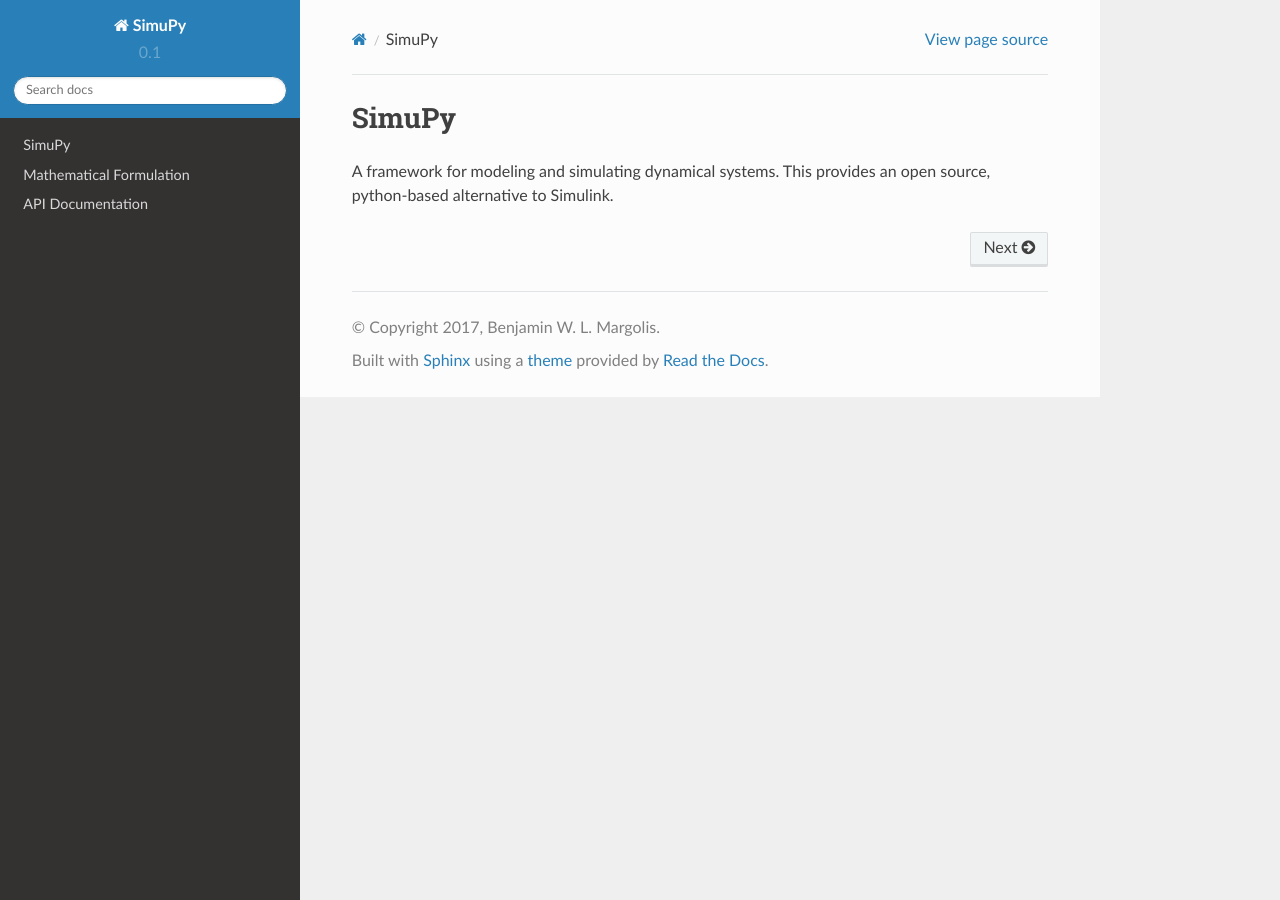
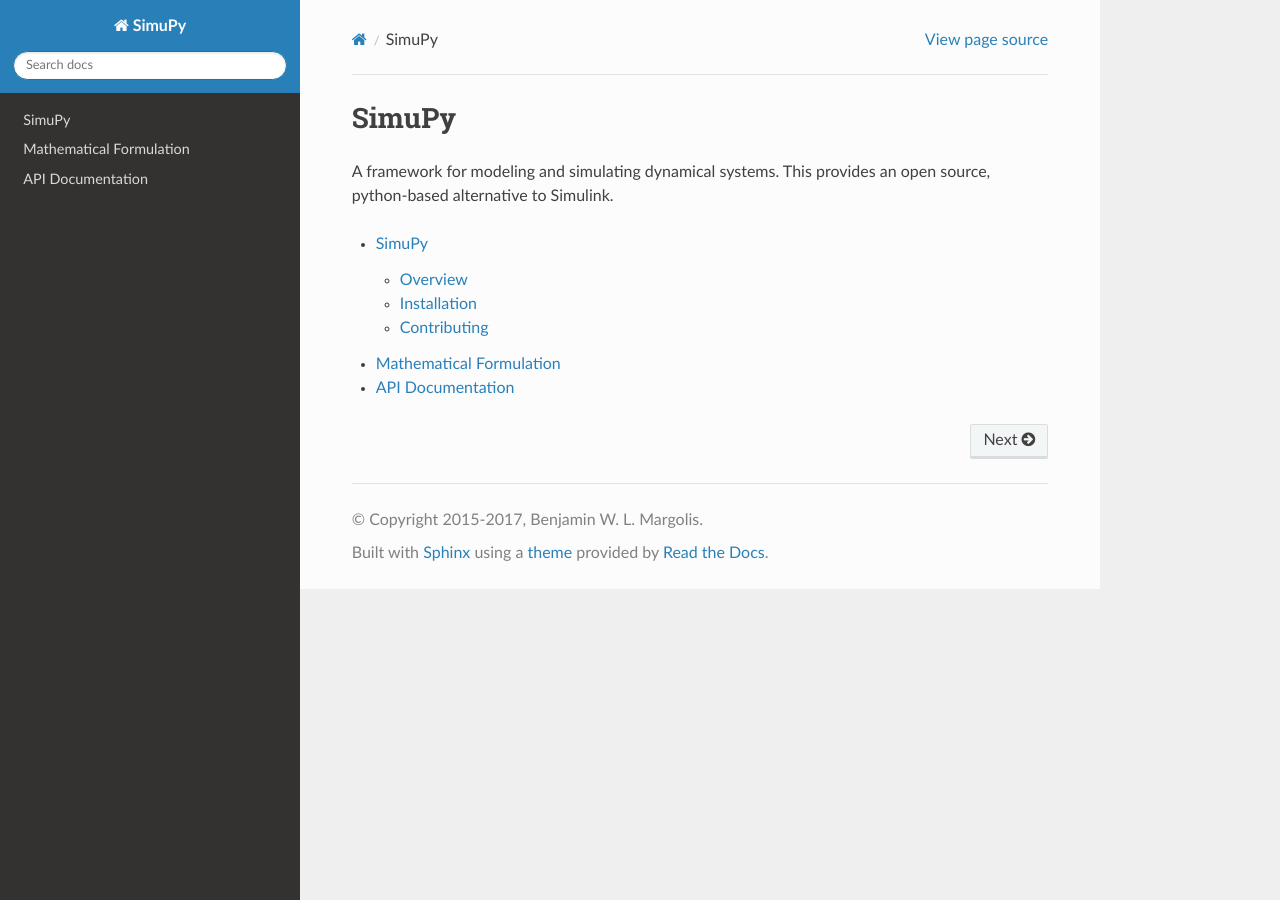
Before and after one commit to simupy/simupy, a Sphinx documentation site: the page built from docs/index.rst, in a window 1280 px wide. Built offline with Sphinx 7.4.7 and the Read the Docs theme 2.0.0, drawn with Linux system fonts in a browser that asks for light colours; the version number could not be read and is left out.

```diff
--- a/docs/conf.py
+++ b/docs/conf.py
@@ -21,6 +21,7 @@ import os
 import sys
 sys.path.insert(0, os.path.abspath('..'))
 
+import simupy
 
 # -- General configuration ------------------------------------------------
 
@@ -37,7 +38,6 @@ extensions = [
     'sphinx.ext.mathjax',
     'sphinx.ext.githubpages',
     'sphinx.ext.napoleon',
-    # 'numpydoc.numpydoc'
     ]
 
 # Add any paths that contain templates here, relative to this directory.
@@ -56,7 +56,7 @@ master_doc = 'index'
 
 # General information about the project.
 project = 'SimuPy'
-copyright = '2017, Benjamin W. L. Margolis'
+copyright = '2015-2017, Benjamin W. L. Margolis'
 author = 'Benjamin W. L. Margolis'
 
 # The version info for the project you're documenting, acts as replacement for
@@ -64,9 +64,9 @@ author = 'Benjamin W. L. Margolis'
 # built documents.
 #
 # The short X.Y version.
-version = '0.1'
+version = simupy.__version__
 # The full version, including alpha/beta/rc tags.
-release = '0.1'
+release = simupy.__version__
 
 # The language for content autogenerated by Sphinx. Refer to documentation
 # for a list of supported languages.
--- a/docs/index.rst
+++ b/docs/index.rst
@@ -4,7 +4,6 @@ SimuPy
 A framework for modeling and simulating dynamical systems. This provides an open source, python-based alternative to Simulink.
 
 .. toctree::
-   :hidden:
    :maxdepth: 2
 
    overview
--- a/setup.py
+++ b/setup.py
@@ -4,6 +4,8 @@ from os import path
 import re
 
 here = path.abspath(path.dirname(__file__))
+
+exec(open('simupy/version.py').read())
 
 # Get the long description from the README file
 with open(path.join(here, 'README.rst'), encoding='utf-8') as f:
@@ -13,13 +15,13 @@ long_description = re.sub(r':doc:`([^<]+)[^`]+`', r'\1', long_description)
 
 setup(
     name='simupy',
-    version='0.1.0.dev7',
+    version=__version__,
     description='A framework for modeling and simulating dynamical systems.',
     long_description=long_description,
     packages=find_packages(),
     author='Benjamin Margolis',
     author_email='ben@sixpearls.com',
-    url='https://github.com/sixpearls/simupy',
+    url='https://github.com/simupy/simupy',
     install_requires=['numpy>=1.11.3','scipy>=0.18.1'],
     license="BSD 2-clause \"Simplified\" License",
 )
--- a/simupy/__init__.py
+++ b/simupy/__init__.py
@@ -0,0 +1 @@
+from .version import __version__
```
Also changed, not shown: 1 other file.
